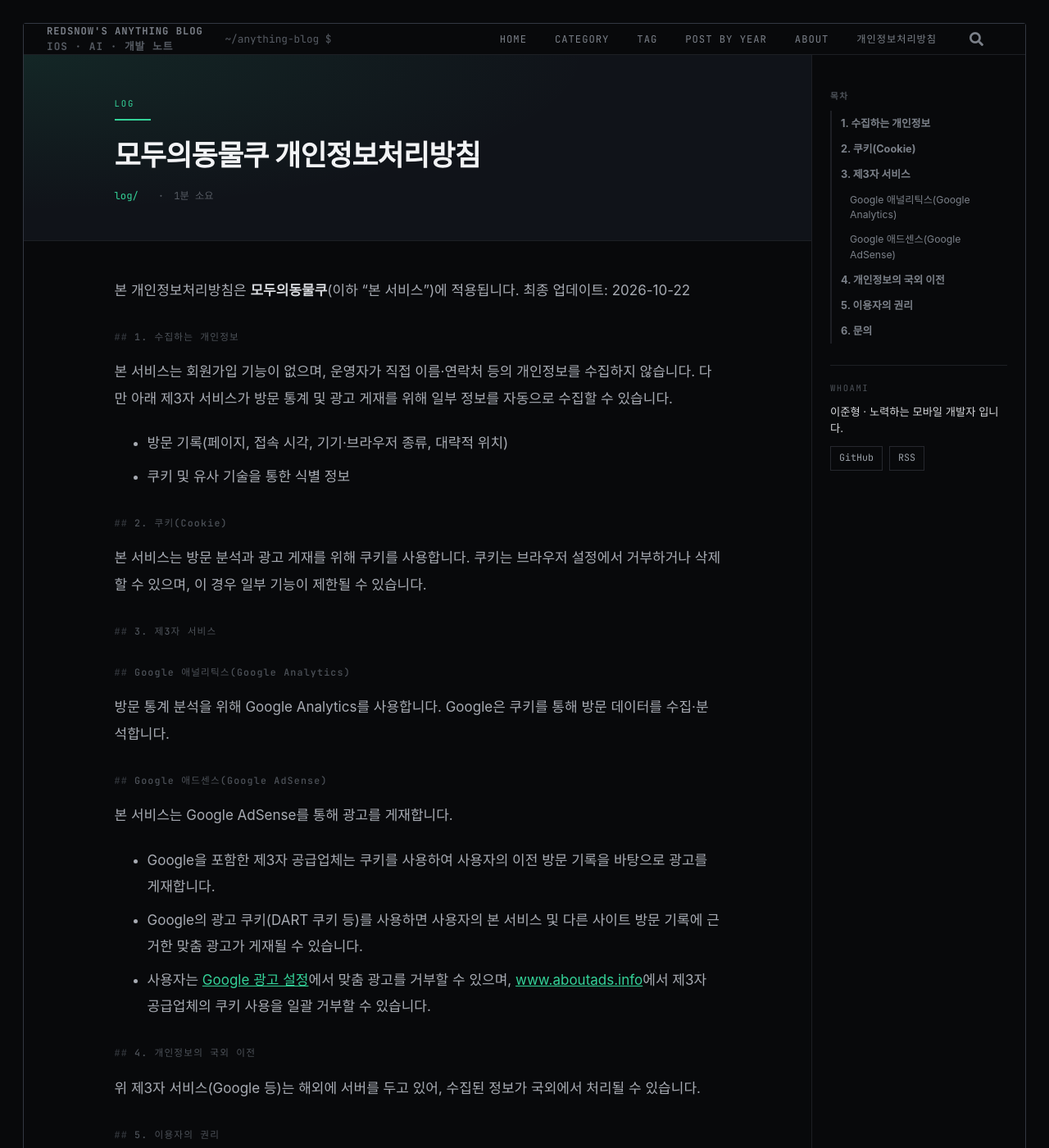
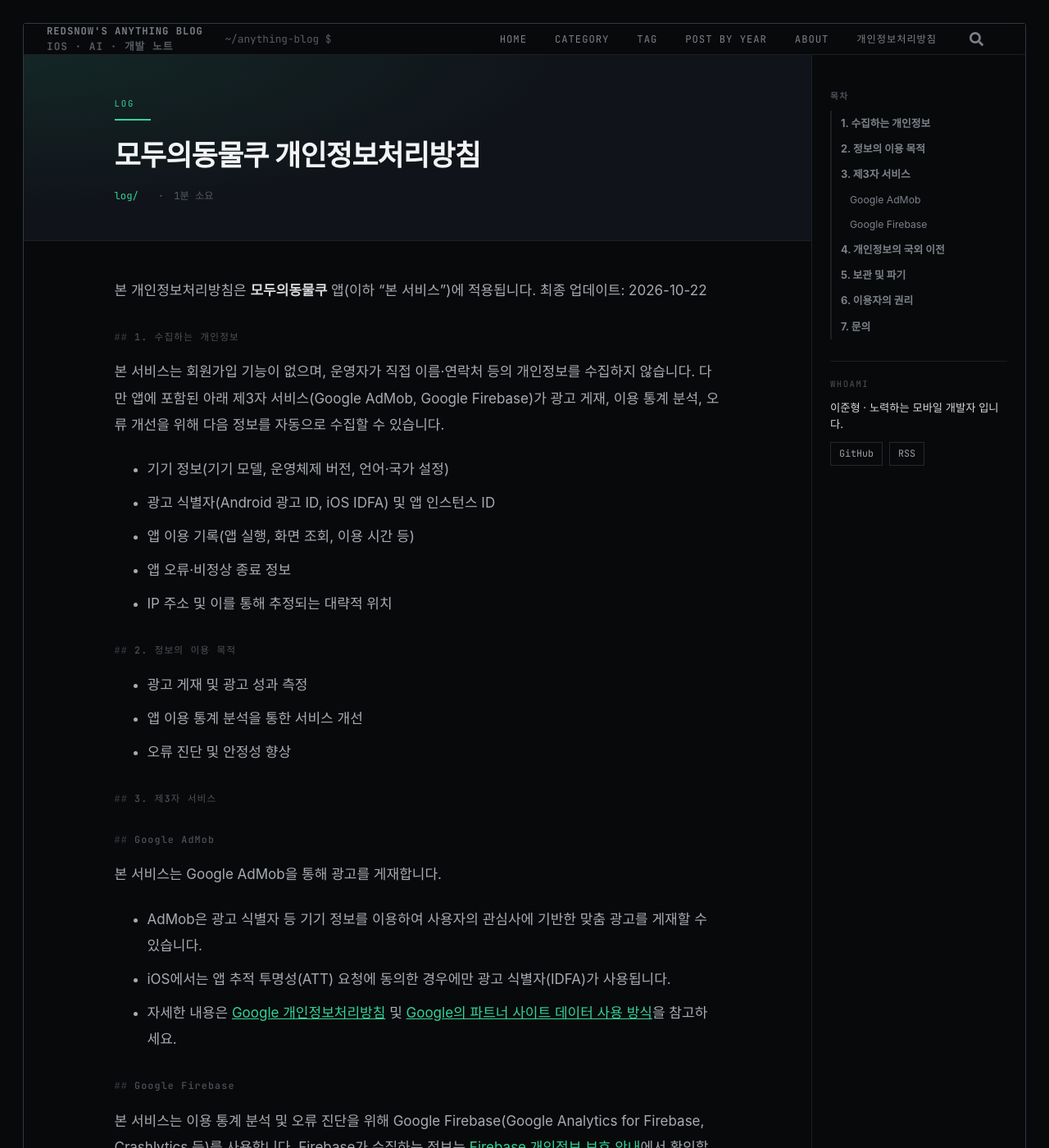
Before and after one commit to joonHyoung/joonHyoung.github.io, a Jekyll site: the page built from _pages/privacy-modudongmulku.md, in a window 1280 px wide and 1400 px high. Shown: the whole window at 82% size. Built offline with Jekyll 4.4.1, drawn with Linux system fonts in a browser that asks for light colours; cached includes are drawn as plain includes; some web fonts are replaced; some of the changed text lies outside the part shown.

Commit message:
page: 모두의동물쿠 개인정보처리방침 — AdMob·Firebase 기준으로 내용 수정
Co-Authored-By: Claude Opus 5.5 <noreply@anthropic.com>

```diff
--- a/_pages/privacy-modudongmulku.md
+++ b/_pages/privacy-modudongmulku.md
@@ -7,43 +7,56 @@ toc_label: "목차"
 author_profile: false
 ---
 
-본 개인정보처리방침은 **모두의동물쿠**(이하 "본 서비스")에 적용됩니다. 최종 업데이트: 2026-10-22
+본 개인정보처리방침은 **모두의동물쿠** 앱(이하 "본 서비스")에 적용됩니다. 최종 업데이트: 2026-10-22
 
 ## 1. 수집하는 개인정보
 
 본 서비스는 회원가입 기능이 없으며, 운영자가 직접 이름·연락처 등의 개인정보를 수집하지 않습니다.
-다만 아래 제3자 서비스가 방문 통계 및 광고 게재를 위해 일부 정보를 자동으로 수집할 수 있습니다.
+다만 앱에 포함된 아래 제3자 서비스(Google AdMob, Google Firebase)가 광고 게재, 이용 통계 분석,
+오류 개선을 위해 다음 정보를 자동으로 수집할 수 있습니다.
 
-- 방문 기록(페이지, 접속 시각, 기기·브라우저 종류, 대략적 위치)
-- 쿠키 및 유사 기술을 통한 식별 정보
+- 기기 정보(기기 모델, 운영체제 버전, 언어·국가 설정)
+- 광고 식별자(Android 광고 ID, iOS IDFA) 및 앱 인스턴스 ID
+- 앱 이용 기록(앱 실행, 화면 조회, 이용 시간 등)
+- 앱 오류·비정상 종료 정보
+- IP 주소 및 이를 통해 추정되는 대략적 위치
 
-## 2. 쿠키(Cookie)
+## 2. 정보의 이용 목적
 
-본 서비스는 방문 분석과 광고 게재를 위해 쿠키를 사용합니다. 쿠키는 브라우저 설정에서 거부하거나
-삭제할 수 있으며, 이 경우 일부 기능이 제한될 수 있습니다.
+- 광고 게재 및 광고 성과 측정
+- 앱 이용 통계 분석을 통한 서비스 개선
+- 오류 진단 및 안정성 향상
 
 ## 3. 제3자 서비스
 
-### Google 애널리틱스(Google Analytics)
-방문 통계 분석을 위해 Google Analytics를 사용합니다. Google은 쿠키를 통해 방문 데이터를 수집·분석합니다.
+### Google AdMob
+본 서비스는 Google AdMob을 통해 광고를 게재합니다.
 
-### Google 애드센스(Google AdSense)
-본 서비스는 Google AdSense를 통해 광고를 게재합니다.
+- AdMob은 광고 식별자 등 기기 정보를 이용하여 사용자의 관심사에 기반한 맞춤 광고를 게재할 수 있습니다.
+- iOS에서는 앱 추적 투명성(ATT) 요청에 동의한 경우에만 광고 식별자(IDFA)가 사용됩니다.
+- 자세한 내용은 [Google 개인정보처리방침](https://policies.google.com/privacy) 및
+  [Google의 파트너 사이트 데이터 사용 방식](https://policies.google.com/technologies/partner-sites)을 참고하세요.
 
-- Google을 포함한 제3자 공급업체는 쿠키를 사용하여 사용자의 이전 방문 기록을 바탕으로 광고를 게재합니다.
-- Google의 광고 쿠키(DART 쿠키 등)를 사용하면 사용자의 본 서비스 및 다른 사이트 방문 기록에 근거한
-  맞춤 광고가 게재될 수 있습니다.
-- 사용자는 [Google 광고 설정](https://www.google.com/settings/ads)에서 맞춤 광고를 거부할 수 있으며,
-  [www.aboutads.info](https://www.aboutads.info/choices/)에서 제3자 공급업체의 쿠키 사용을 일괄 거부할 수 있습니다.
+### Google Firebase
+본 서비스는 이용 통계 분석 및 오류 진단을 위해 Google Firebase(Google Analytics for Firebase,
+Crashlytics 등)를 사용합니다. Firebase가 수집하는 정보는
+[Firebase 개인정보 보호 안내](https://firebase.google.com/support/privacy)에서 확인할 수 있습니다.
 
 ## 4. 개인정보의 국외 이전
 
-위 제3자 서비스(Google 등)는 해외에 서버를 두고 있어, 수집된 정보가 국외에서 처리될 수 있습니다.
+위 제3자 서비스(Google)는 해외에 서버를 두고 있어, 수집된 정보가 국외에서 처리·보관될 수 있습니다.
 
-## 5. 이용자의 권리
+## 5. 보관 및 파기
 
-브라우저 설정을 통해 쿠키 저장을 거부할 수 있고, 위 링크를 통해 맞춤 광고를 비활성화할 수 있습니다.
+운영자는 개인정보를 별도로 저장하지 않습니다. 제3자 서비스가 수집한 정보는 각 서비스의 보관 정책에
+따라 보관 후 파기됩니다.
 
-## 6. 문의
+## 6. 이용자의 권리
+
+- **맞춤 광고 거부:** Android는 *설정 → Google → 광고*에서 광고 ID를 삭제하거나 재설정할 수 있고,
+  iOS는 *설정 → 개인정보 보호 및 보안 → 추적*에서 앱의 추적 요청을 거부할 수 있습니다.
+- **수집 중단:** 앱을 삭제하면 더 이상 정보가 수집되지 않습니다.
+
+## 7. 문의
 
 개인정보 관련 문의: cymasoft2013@gmail.com
```
